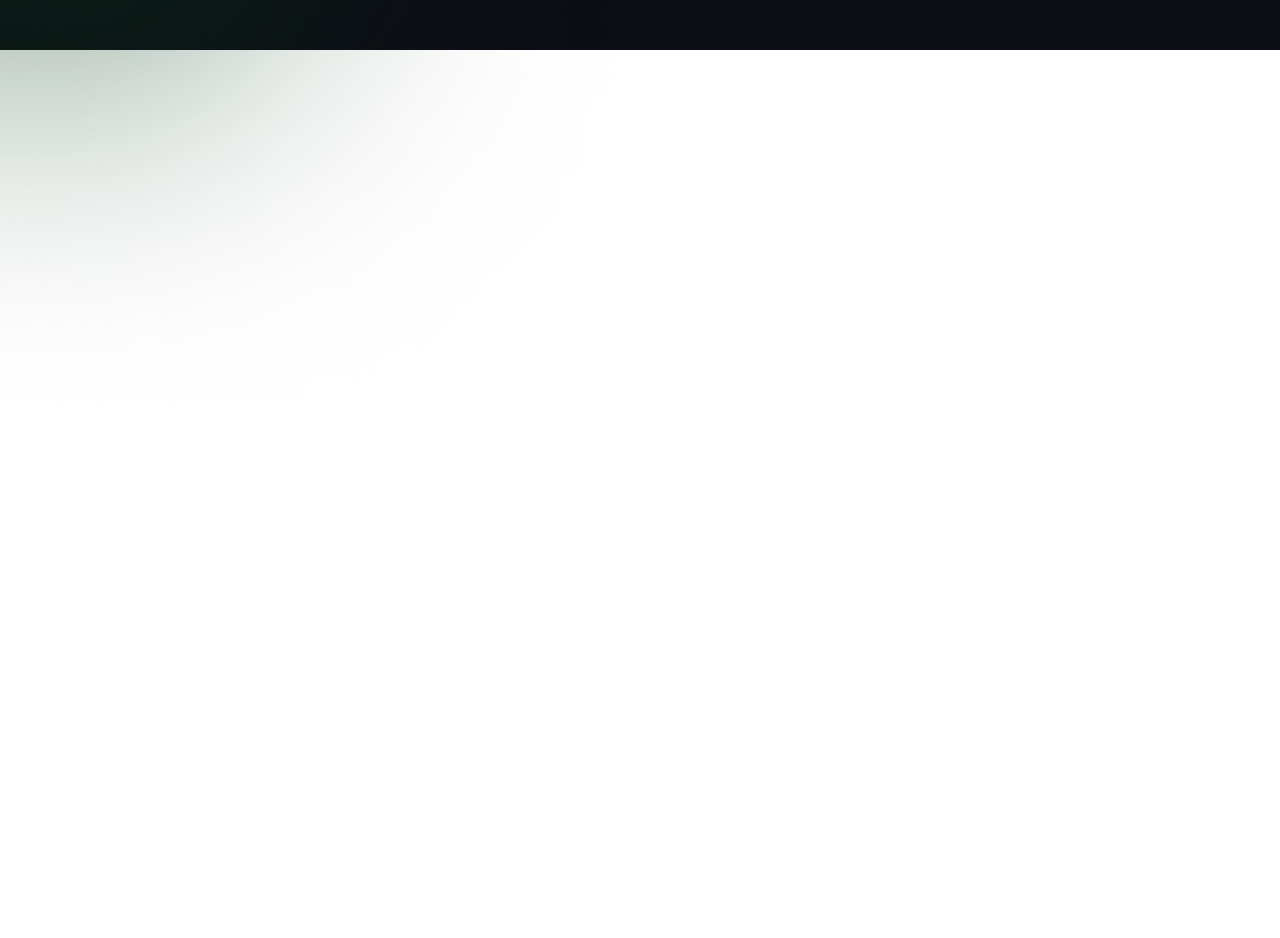
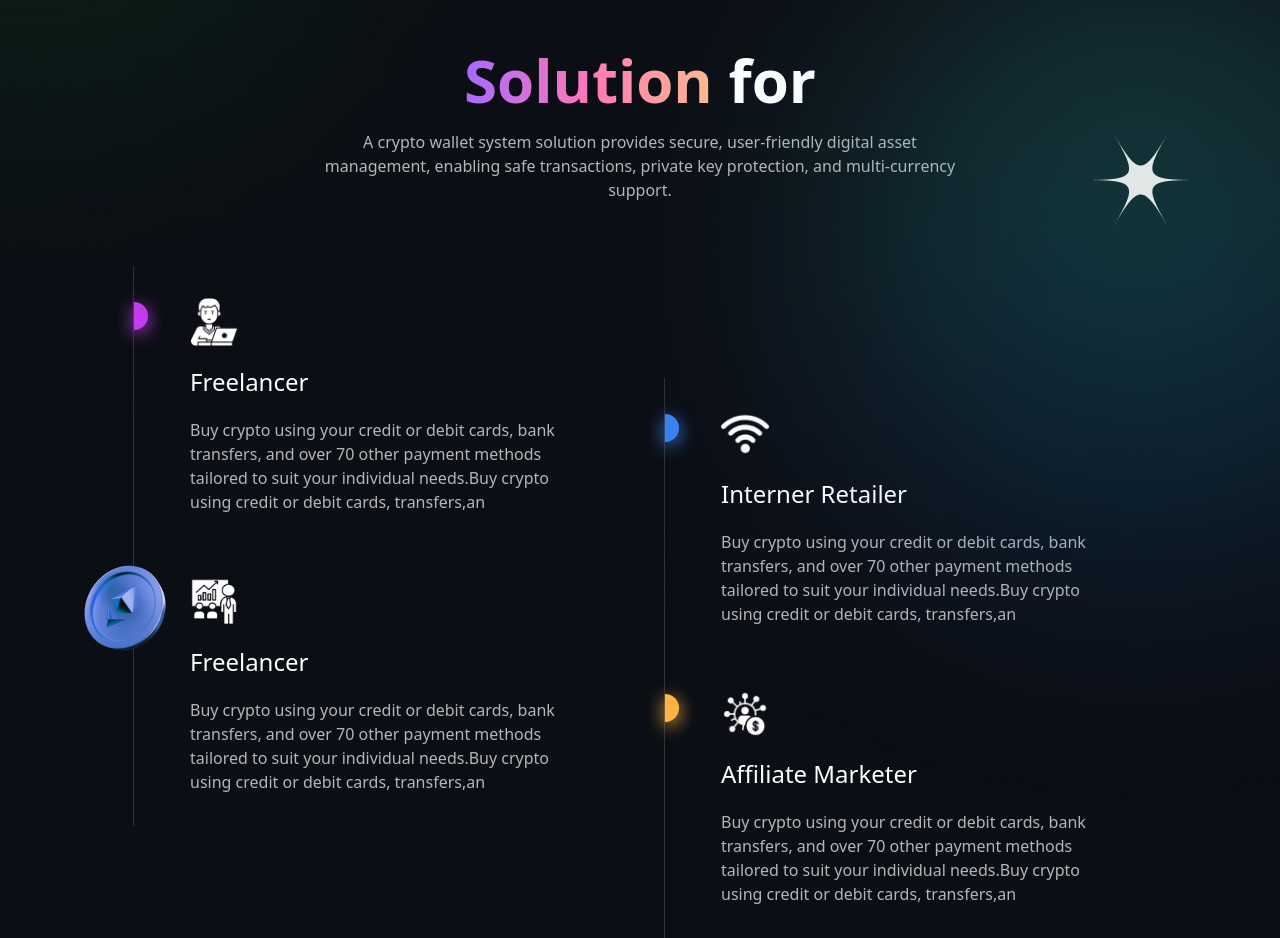
Before and after one commit to hrmrakib/crypto-coin, a React (Vite) app: page / in a window 1280 px wide. Shown: the part 2460-3398 px from the top of the page. Before the commit the page ends 2915 px from the top, so only its background shows below. Built offline with nearby package versions, Linux system fonts and the light colour scheme.

Commit message:
add solution section

```diff
--- a/src/pages/home/Home.jsx
+++ b/src/pages/home/Home.jsx
@@ -1,6 +1,7 @@
 import Hero from "../../components/navbar/Hero";
 import About from "./home/About";
 import Feature from "./home/Feature";
+import Solution from "./home/Solution";
 
 const Home = () => {
   return (
@@ -14,6 +15,7 @@ const Home = () => {
       <Hero />
       <Feature />
       <About />
+      <Solution />
     </div>
   );
 };
--- /dev/null
+++ b/src/pages/home/home/Solution.jsx
@@ -0,0 +1,132 @@
+import React from "react";
+
+const Solution = () => {
+  return (
+    <section class='relative'>
+      <div class='w-[94%] xl:w-[1200px] mx-auto'>
+        <h1 class='text-white text-6xl font-bold text-center leading-[50px]'>
+          <span class='bg-gradient-to-r from-[#A869FF] via-[#FF77BA] to-[#FFBB8C] bg-clip-text text-transparent text-6xl font-bold'>
+            Solution
+          </span>{" "}
+          for
+        </h1>
+
+        <p class='max-w-[640px] mx-auto text-center text-[#B6B6B6] mt-5'>
+          A crypto wallet system solution provides secure, user-friendly digital
+          asset management, enabling safe transactions, private key protection,
+          and multi-currency support.
+        </p>
+
+        <div class='mt-16 flex flex-col lg:flex-row justify-center gap-12'>
+          <div class='border-l max-h-max border-[#313136]'>
+            <div class='relative'>
+              <div class='flex flex-col gap-5 px-14 py-8'>
+                <img
+                  class='size-12'
+                  src='/assets/icons/freelancer.png'
+                  alt='freelancer'
+                />
+                <h2 class='text-white text-2xl'>Freelancer</h2>
+                <p class='max-w-[370px] text-[#B6B6B6]'>
+                  Buy crypto using your credit or debit cards, bank transfers,
+                  and over 70 other payment methods tailored to suit your
+                  individual needs.Buy crypto using credit or debit cards,
+                  transfers,an
+                </p>
+              </div>
+              <img
+                class='absolute top-5 -left-5'
+                src='/assets/icons/solution1.png'
+                alt='solution1'
+              />
+            </div>
+            <div class='relative'>
+              <div class='flex flex-col gap-5 px-14 py-8'>
+                <img
+                  class='size-12'
+                  src='/assets/icons/online-professional.png'
+                  alt='freelancer'
+                />
+                <h2 class='text-white text-2xl'>Freelancer</h2>
+                <p class='max-w-[370px] text-[#B6B6B6]'>
+                  Buy crypto using your credit or debit cards, bank transfers,
+                  and over 70 other payment methods tailored to suit your
+                  individual needs.Buy crypto using credit or debit cards,
+                  transfers,an
+                </p>
+              </div>
+              <img
+                class='absolute top-5 -left-5'
+                src='/assets/icons/solution2.png'
+                alt='solution2'
+              />
+            </div>
+          </div>
+          <div class='mt-28 border-l border-[#313136]'>
+            <div class='relative'>
+              <div class='flex flex-col gap-5 px-14 py-8'>
+                <img
+                  class='size-12'
+                  src='/assets/icons/internet-retailer.png'
+                  alt='freelancer'
+                />
+                <h2 class='text-white text-2xl'>Interner Retailer</h2>
+                <p class='max-w-[370px] text-[#B6B6B6]'>
+                  Buy crypto using your credit or debit cards, bank transfers,
+                  and over 70 other payment methods tailored to suit your
+                  individual needs.Buy crypto using credit or debit cards,
+                  transfers,an
+                </p>
+              </div>
+              <img
+                class='absolute top-5 -left-5'
+                src='/assets/icons/solution3.png'
+                alt='solution1'
+              />
+            </div>
+            <div class='relative'>
+              <div class='flex flex-col gap-5 px-14 py-8'>
+                <img
+                  class='size-12'
+                  src='/assets/icons/affiliate-marketer.png'
+                  alt='freelancer'
+                />
+                <h2 class='text-white text-2xl'>Affiliate Marketer</h2>
+                <p class='max-w-[370px] text-[#B6B6B6]'>
+                  Buy crypto using your credit or debit cards, bank transfers,
+                  and over 70 other payment methods tailored to suit your
+                  individual needs.Buy crypto using credit or debit cards,
+                  transfers,an
+                </p>
+              </div>
+              <img
+                class='absolute top-5 -left-5'
+                src='/assets/icons/solution4.png'
+                alt='solution2'
+              />
+            </div>
+          </div>
+        </div>
+      </div>
+
+      {/* blur color effect */}
+      <img
+        class='absolute -top-96 right-0 z-10'
+        src='/assets/images/solution-blur.png'
+        alt=''
+      />
+      <img
+        class='absolute top-20 right-20 z-20'
+        src='/assets/images/solution-star.png'
+        alt=''
+      />
+      <img
+        class='absolute bottom-60 left-10 z-20'
+        src='/assets/images/etherium-2.png'
+        alt=''
+      />
+    </section>
+  );
+};
+
+export default Solution;
```
